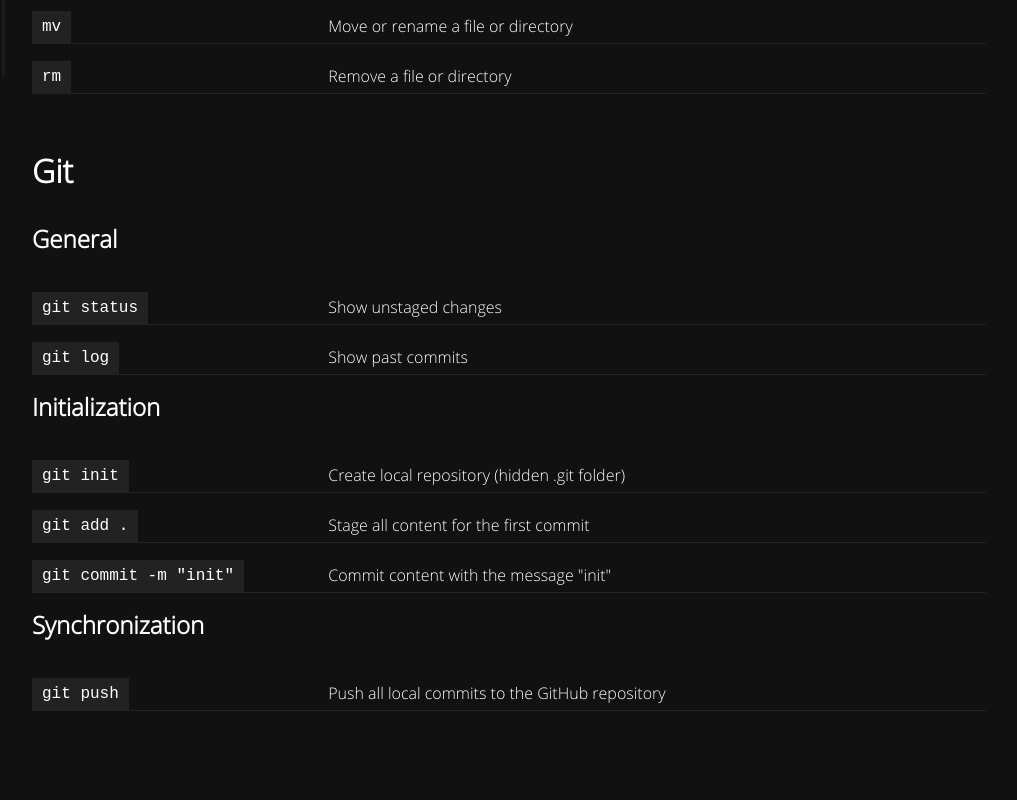
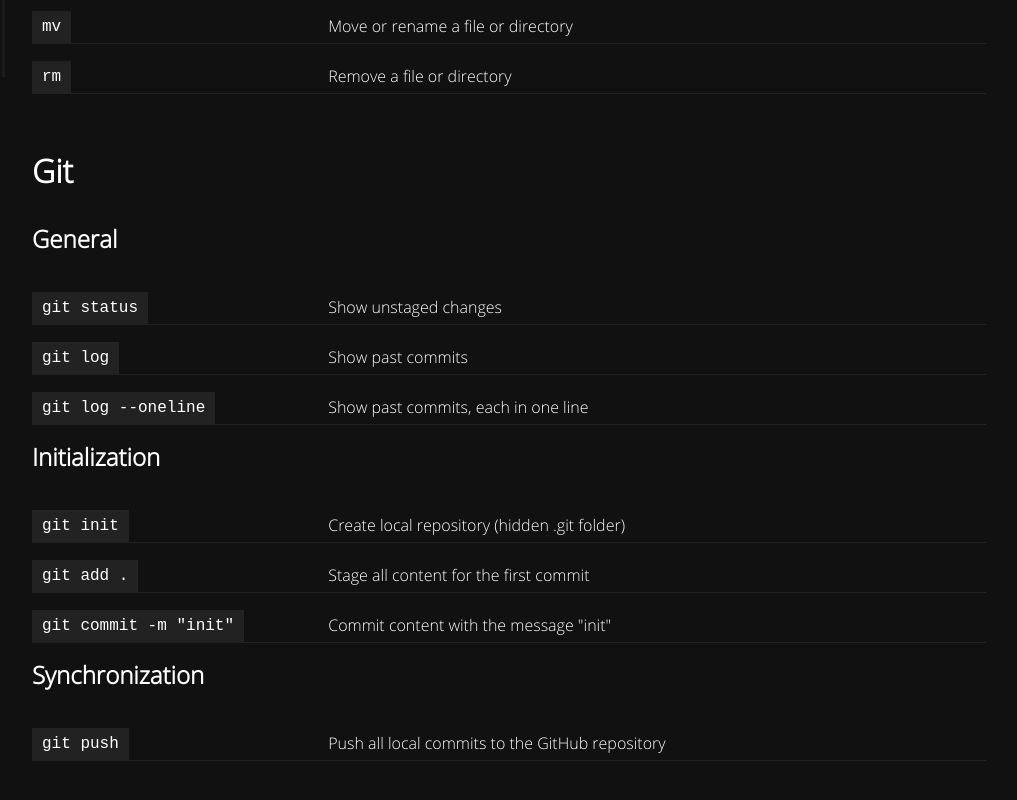
Before and after one commit to timsch3/CommandsCheatSheet, a plain HTML site: page index.html in a window 1280 px wide. Shown: the part 760-1560 px from the top of the page, without its empty margins (178-1195 px from the left). Drawn offline with Linux system fonts and the light colour scheme; a web font is replaced by a local one.

Commit message:
added git command

```diff
--- a/index.html
+++ b/index.html
@@ -189,6 +189,14 @@
                     Show past commits
                 </td>
             </tr>
+            <tr>
+                <td>
+                    <code>git log --oneline</code>
+                </td>
+                <td>
+                    Show past commits, each in one line
+                </td>
+            </tr>
         </table>
         <!-- ---------- Sub-category: Initialization -->
         <h2 id="g_init">
```
